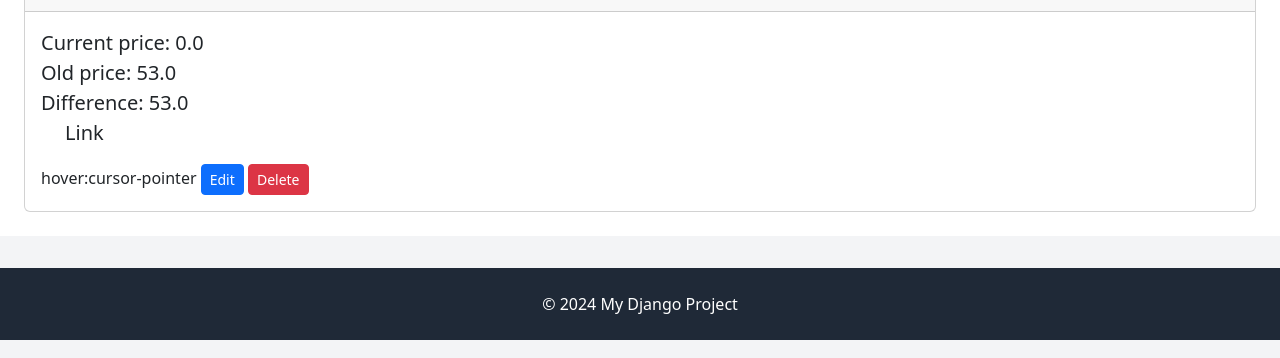
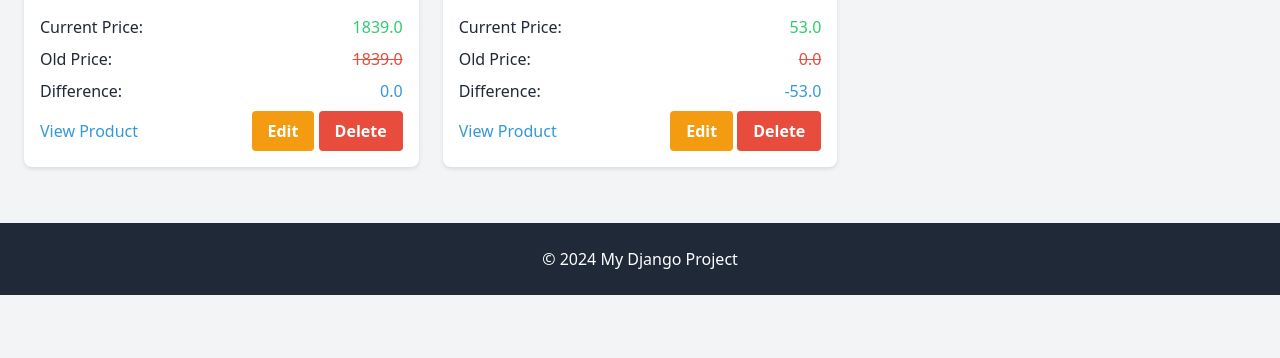
Before and after one commit to tihitnag/price_tracker, a Django app: page / in a window 1280 px wide. Shown: the part 442-800 px from the top of the page. Run offline with Django 5.2, Linux system fonts and the light colour scheme; data comes from the database, SQL or seed files in the repository; both versions use the stored data as it was after the commit; data that the repository does not hold is empty.

Commit message:
feat: ui change and added image

```diff
--- a/link/templates/links/main.html
+++ b/link/templates/links/main.html
@@ -2,75 +2,195 @@
 
 {% block content %}
 
+<style>
+    .action-buttons {
+        display: flex;
+        justify-content: space-between;
+        align-items: center;
+        margin-bottom: 2rem;
+    }
+    .btn-custom {
+        padding: 0.5rem 1rem;
+        border: none;
+        border-radius: 4px;
+        cursor: pointer;
+        transition: background-color 0.3s;
+        font-weight: bold;
+    }
+    .btn-add {
+        background-color: #3498db;
+        color: white;
+    }
+    .btn-add:hover {
+        background-color: #2980b9;
+    }
+    .btn-update {
+        background-color: #2ecc71;
+        color: white;
+    }
+    .btn-update:hover {
+        background-color: #27ae60;
+    }
+    .stats {
+        text-align: right;
+    }
+    .stats div {
+        font-size: 1.1rem;
+        font-weight: bold;
+    }
+    .item-grid {
+        display: grid;
+        grid-template-columns: repeat(auto-fill, minmax(300px, 1fr));
+        gap: 1.5rem;
+    }
+    .item-card {
+        background-color: white;
+        border-radius: 8px;
+        overflow: hidden;
+        box-shadow: 0 2px 4px rgba(0,0,0,0.1);
+        transition: box-shadow 0.3s;
+        display: flex;
+        flex-direction: column;
+    }
+    .item-card:hover {
+        box-shadow: 0 4px 8px rgba(0,0,0,0.2);
+    }
+    .item-header {
+        background-color: #f8f9fa;
+        padding: 1rem;
+        border-bottom: 1px solid #e9ecef;
+    }
+    .item-header h5 {
+        margin: 0;
+        font-size: 1.2rem;
+        white-space: nowrap;
+        overflow: hidden;
+        text-overflow: ellipsis;
+    }
+    .item-image {
+        width: 100%;
+        height: 200px;
+        object-fit: cover;
+        border-bottom: 1px solid #e9ecef;
+    }
+    .item-body {
+        padding: 1rem;
+        flex-grow: 1;
+        display: flex;
+        flex-direction: column;
+    }
+    .item-price {
+        display: flex;
+        justify-content: space-between;
+        margin-bottom: 0.5rem;
+    }
+    .item-actions {
+        display: flex;
+        justify-content: space-between;
+        align-items: center;
+        margin-top: auto;
+    }
+    .btn-edit {
+        background-color: #f39c12;
+        color: white;
+    }
+    .btn-edit:hover {
+        background-color: #e67e22;
+    }
+    .btn-delete {
+        background-color: #e74c3c;
+        color: white;
+    }
+    .btn-delete:hover {
+        background-color: #c0392b;
+    }
+    .product-link {
+        color: #3498db;
+        text-decoration: none;
+    }
+    .product-link:hover {
+        text-decoration: underline;
+    }
+</style>
 
 <!-- Modal -->
 <div class="modal fade" id="addItemModal" tabindex="-1" aria-labelledby="addItemModal" aria-hidden="true">
   <div class="modal-dialog">
     <div class="modal-content">
-      <div class="modal-header">
-        <h1 class="modal-title fs-5" id="exampleModalLabel">add item  title</h1>
+      <div class="modal-header" style="background-color: #3498db; color: white;">
+        <h5 class="modal-title fs-5" id="exampleModalLabel">Add Item</h5>
         <button type="button" class="btn-close" data-bs-dismiss="modal" aria-label="Close"></button>
       </div>
       <div class="modal-body">
         <form action="" method='post' autocomplete='off'>
         {% csrf_token %}
         {{form}}
-
       </div>
       <div class="modal-footer">
         <button type="button" class="btn btn-secondary" data-bs-dismiss="modal">Close</button>
-        <button type="button" class="btn btn-primary">Save changes</button>
+        <button type="submit" class="btn btn-primary">Save changes</button>
       </div>
     </div>
   </div>
 </div>
-<div class="row">
-    <div class="col text-left">
-        <button class="btn btn-primary" data-bs-toggle='modal' data-bs-target='#addItemModal'>Add</button>
-        <button class="btn btn-primary">update</button>
+
+<div class="action-buttons">
+    <div>
+        <button class="btn-custom btn-add" data-bs-toggle='modal' data-bs-target='#addItemModal'>
+            <i class="bi bi-plus-lg"></i> Add
+        </button>
+        <button class="btn-custom btn-update">
+            <i class="bi bi-arrow-clockwise"></i> Update
+        </button>
     </div>
-    <div class="col text-left">
-    <div>total number of items : {{no_items}}</div>
-    <div> discounted items : {{no_discount}}</div>
+    <div class="stats">
+        <div>Total Items: <span style="color: #3498db;">{{no_items}}</span></div>
+        <div>Discounted Items: <span style="color: #2ecc71;">{{no_discount}}</span></div>
     </div>
 </div>
 
 {% if qs %}
+    <div class="item-grid">
     {% for item in qs %}
-        <div class="card mt-3">
-            <div class="card-header">
-                <h5>{{ item.name }}</h5>
+        <div class="item-card">
+            <div class="item-header">
+                <h5 title="{{ item.name }}">{{ item.name }}</h5>
             </div>
-            <div class="card-body">
-                <div class="blockquote">
-                    <div>Current price: {{ item.current_price }}</div>
-                    <div>Old price: {{ item.old_price }}</div>
-                    <div>Difference: {{ item.diffrence }}</div>
+            <img src="{{ item.image_url|default:'/placeholder.svg?height=200&width=300' }}" alt="{{ item.name }}" class="item-image">
+            <div class="item-body">
+                <div class="item-price">
+                    <span>Current Price:</span>
+                    <span style="color: #2ecc71;">{{ item.current_price }}</span>
+                </div>
+                <div class="item-price">
+                    <span>Old Price:</span>
+                    <span style="color: #e74c3c; text-decoration: line-through;">{{ item.old_price }}</span>
+                </div>
+                <div class="item-price">
+                    <span>Difference:</span>
+                    <span style="color: #3498db;">{{ item.diffrence }}</span>
+                </div>
+                <div class="item-actions">
+                    <a href="{{ item.url }}" target="_blank" class="product-link">View Product</a>
                     <div>
-                        <a href="{{ item.url }}" target="_blank" class="underline text-slate-700 p-4">Link</a>
-
-                    </div>
-                </div>
-                <div> hover:cursor-pointer
-                    <!-- Edit Button -->
-                    <button type="button" class="btn btn-primary btn-sm">
+                        <button type="button" class="btn-custom btn-edit">
                             <i class="bi bi-pencil"></i> Edit
                         </button>
-
-                    <!-- Delete Button -->
                         <form action="{% url 'delete-link' item.pk %}" method="post" style="display: inline;">
                             {% csrf_token %}
-                        <button type="submit" class="btn btn-danger btn-sm"
-                        onclick="return confirm('Are you sure you want to delete {{ item.name }}?');"
-                        >
+                            <button type="submit" class="btn-custom btn-delete"
+                            onclick="return confirm('Are you sure you want to delete {{ item.name }}?');">
                                 <i class="bi bi-trash"></i> Delete
                             </button>
                         </form>
                     </div>
                 </div>
             </div>
+        </div>
     {% endfor %}
+    </div>
 {% else %}
-    <p>No ideas found.</p>
+    <p style="text-align: center; color: #7f8c8d; font-size: 1.2rem;">No items found.</p>
 {% endif %}
+
 {% endblock content %}
--- a/link/utils.py
+++ b/link/utils.py
@@ -1,3 +1,4 @@
+import re
 from bs4 import BeautifulSoup
 import requests
 
@@ -12,7 +13,7 @@
         }
 
 
-        response = requests.get(url, headers=headers)
+        response = requests.get(url, headers=headers, verify=False)
 
         # Parse HTML content
         soup = BeautifulSoup(response.text, 'lxml')
@@ -23,14 +24,27 @@
         name=name.get_text(strip=True) if name else None
 
         # Attempt to select the product price
-        price = soup.select_one('.a-price .a-offscreen')
+        # price = soup.select_one('.a-price .a-offscreen')
+        price = soup.find("span", {"class": "a-price-whole"})
+
+
+
+
+          # Locate the image tag by its id
+        image_tag = soup.select_one("#landingImage")
+        image_url =''
+        if image_tag and "src" in image_tag.attrs:
+            # Get the 'src' attribute which contains the image URL
+            image_url = image_tag["src"]
+            print("#################Image URL:", image_url)
         if price:
 
-            price_text= price.get_text(strip=True).replace(',','.')
+            price_text= price.get_text(strip=True).replace(" ", "").replace(',','.')
+            price_text = re.sub(r"\s+", "", price_text)
             try:
                 price = float(price_text.replace('zł', '').strip())
             except ValueError:
                  price=None
         else:
             price=None
-        return name,price
+        return name,price,image_url
--- a/price_track/templates/base.html
+++ b/price_track/templates/base.html
@@ -22,7 +22,7 @@
     </div>
 
     <!-- Main Content -->
-    <div class="container mx-auto p-6 bg-white h-[calc(100vh-12rem)] overflow-y-auto">
+    <div class="container mx-auto p-6  h-[calc(100vh-12rem)] overflow-y-auto">
         {% block content %}{% endblock %}
     </div>
 
```
Also changed, not shown: link/models.py (+30 -25 lines), webscrap.py (+7 -1 lines), db.sqlite3, link/migrations/0004_links_model_image_url_alter_links_model_name.py (added). Lines whose indentation alone changed are shown as unchanged.
